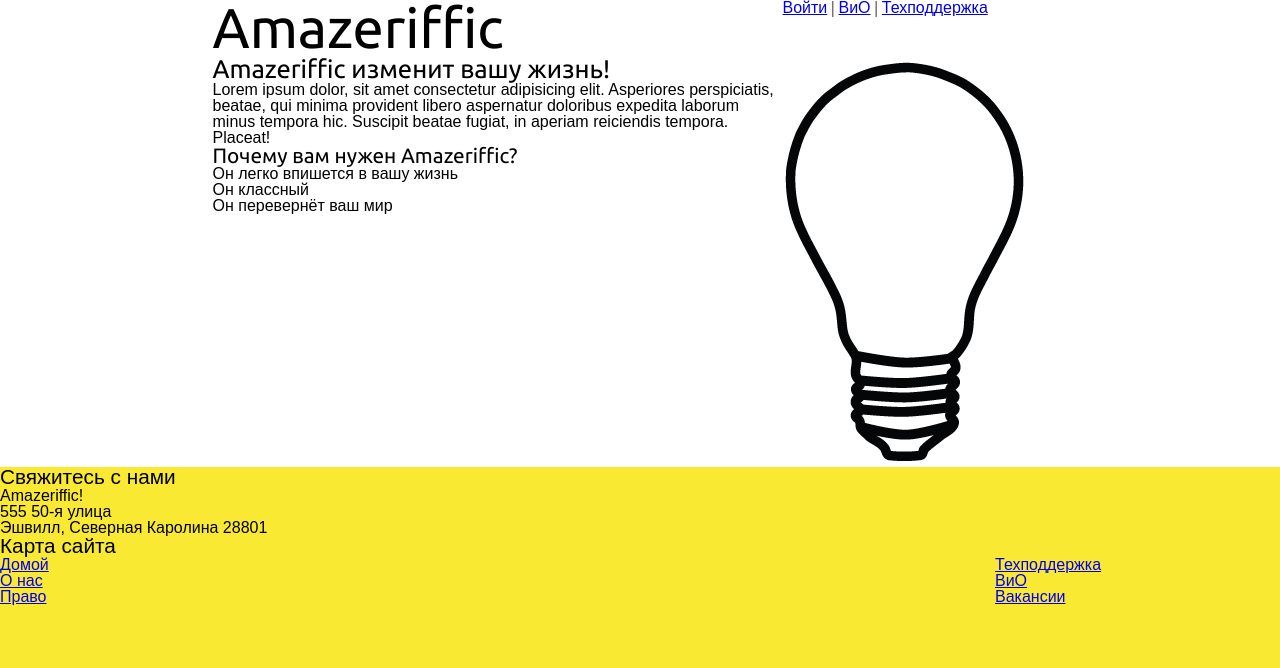
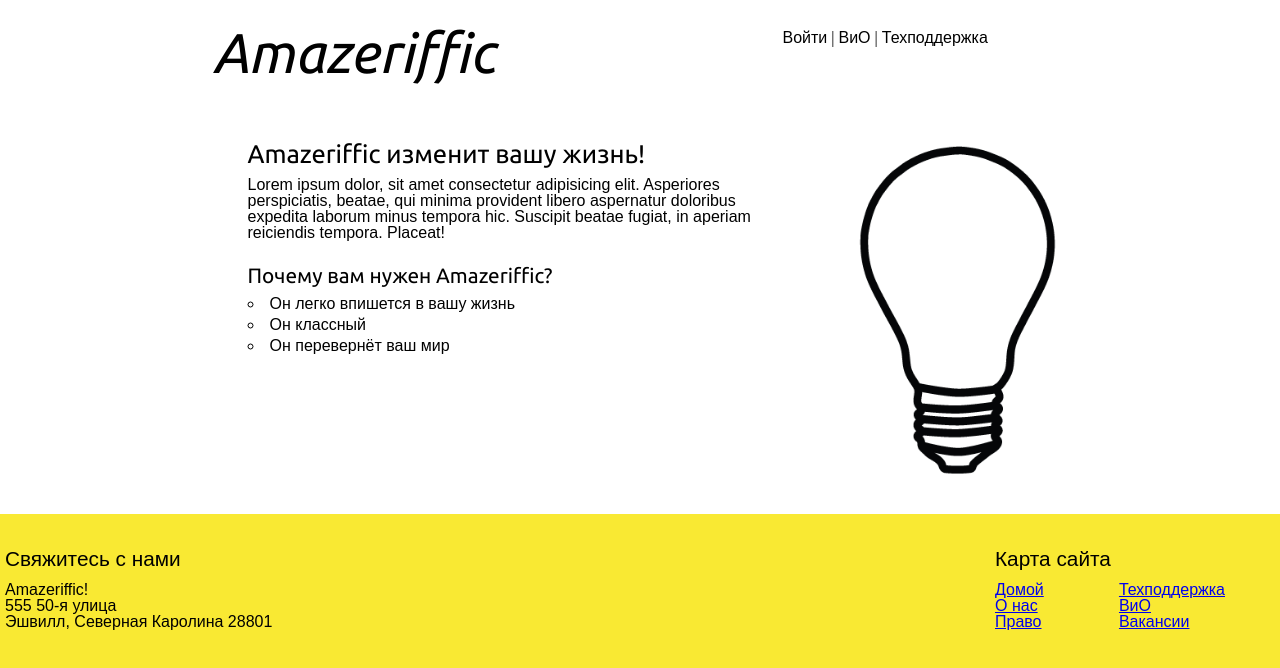
Before and after one commit to Vsehilyaschy/Amazeriffic, a plain HTML site: page index.html in a window 1280 px wide. Drawn offline with Linux system fonts and the light colour scheme; a web font is replaced by a local one.

Commit message:
Add positioning in main.css

```diff
--- a/main.css
+++ b/main.css
@@ -20,19 +20,77 @@ h1, h2, h3, h4 {
 
 h1 {
     font-size: 3.5em;
+    padding: 25px 0;
+    font-style: italic;
 }
 
 h2 {
     font-size: 1.6em;
+    padding: 35px 35px 10px 35px;
 }
 
 h3 {
     font-size: 1.3em;
+    padding: 25px 35px 10px 35px;
+}
+
+main li {
+    padding-left: 35px;
+    padding-bottom: 5px;
+}
+
+main ul {
+    list-style: inside;
+    list-style-type: circle;
 }
 
 h5 {
     font-size: 1.3em;
 }
+
+nav {
+    padding: 30px 0;
+}
+
+nav a {
+    color: #000;
+    text-decoration: none;
+}
+
+main p {
+    padding: 0 0 0 35px;
+}
+
+img {
+    width: 70%;
+    padding: 35px 0 35px 75px;
+}
+
+.contact h5 {
+    padding-top: 35px;
+    padding-bottom: 12px;
+    padding-left: 5px;
+}
+
+.contact p {
+    padding-left: 5px;
+}
+
+.sitemap h5 {
+    padding-top: 35px;
+    padding-bottom: 12px;
+    width: 45%;
+}
+
+.right ul {
+    width: 45%;
+}
+
+.right-list {
+    width: 50%;
+}
+
+
 
 a, h5, p, li {
     font-family: 'Droid Sans', sans-serif;
@@ -68,12 +126,24 @@ main .right {
     width: 285px;
 }
 
-footer .left {
+footer .contact {
     float: left;
     width: 570px;
 }
 
-footer .right {
+footer .sitemap {
     float: right;
     width: 285px;
 }
+
+footer ul {
+    width: 230px;
+}
+
+footer .sitemap .left {
+    float: left;
+}
+
+footer .sitemap .right {
+    float: right;
+}
```
